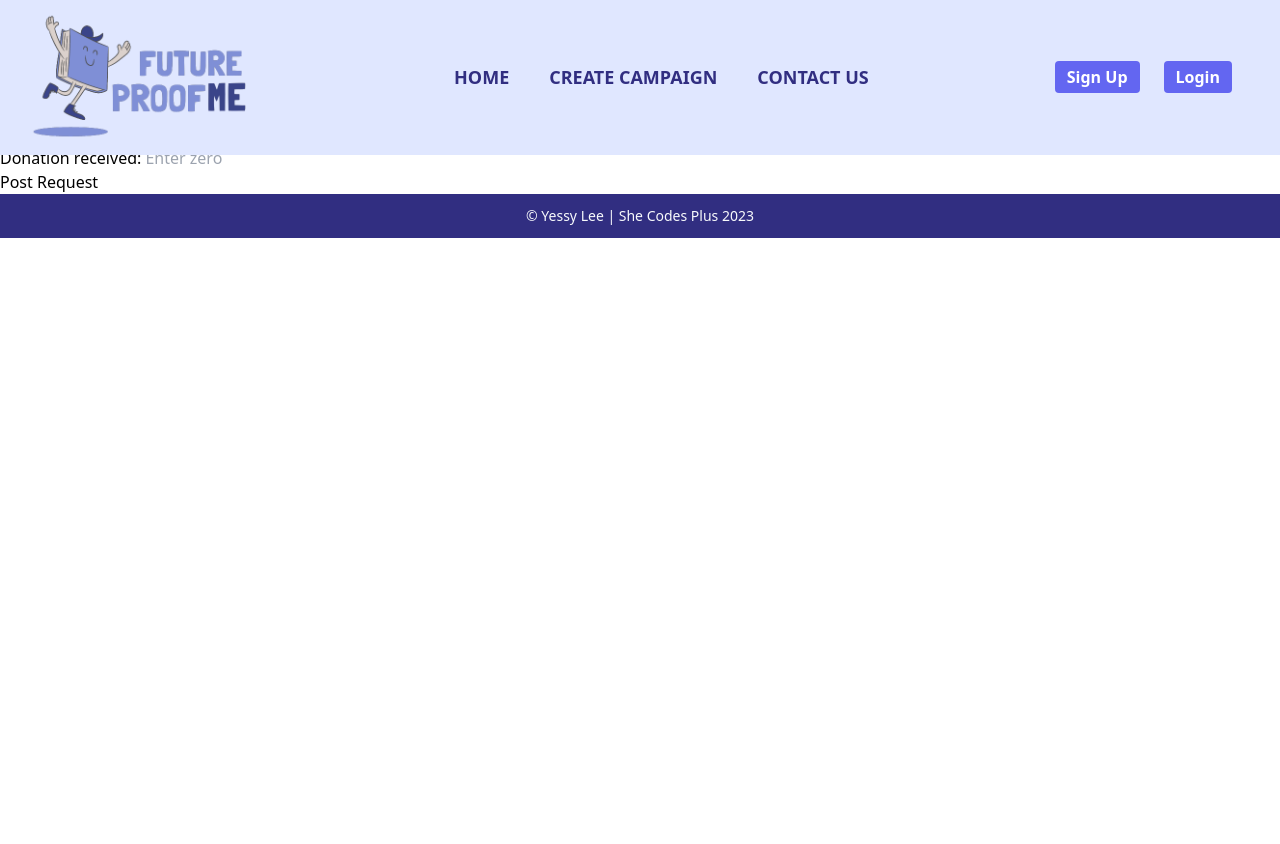
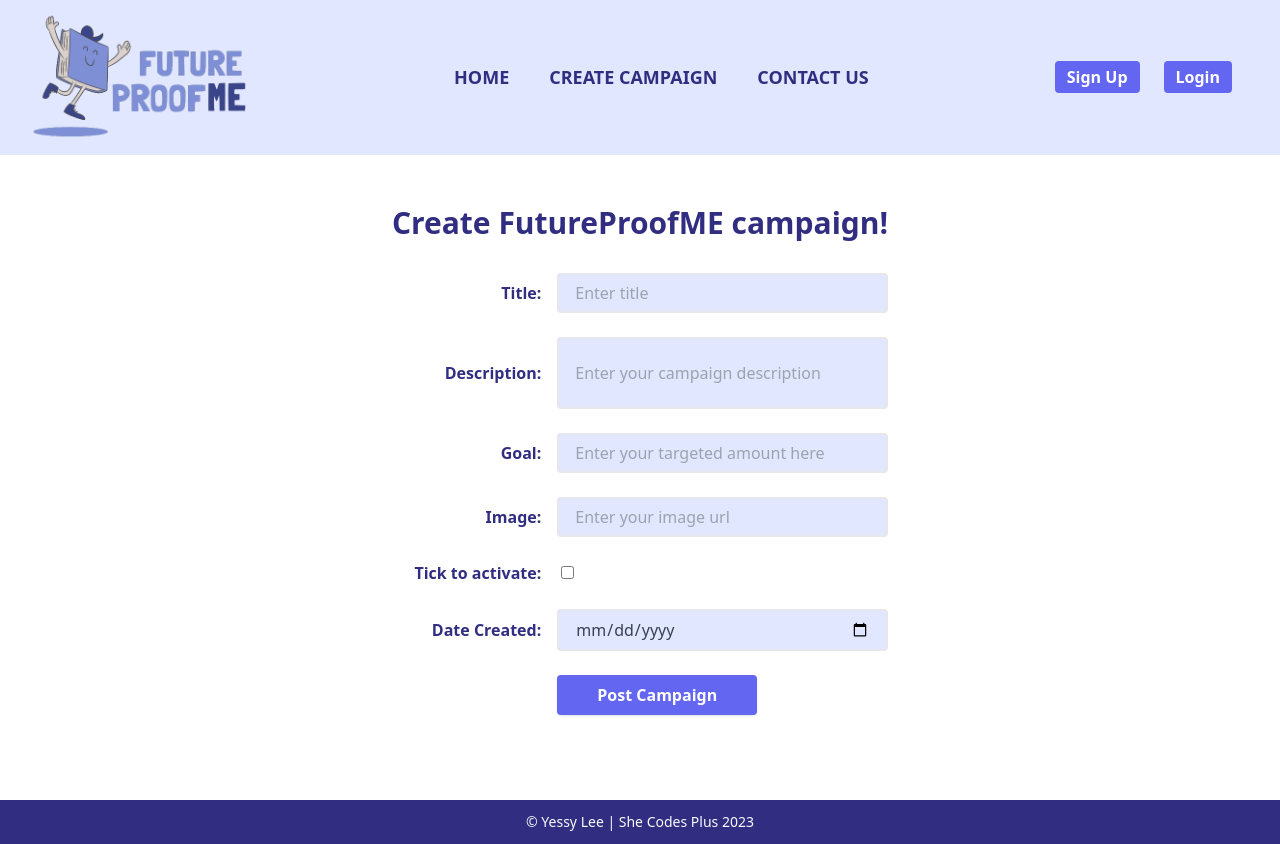
Before and after one commit to YessyLee/crowdfunding, a React (Vite) app: page /postproject in a window 1280 px wide. Before the commit the page ends 800 px from the top, so only its background shows below. Built offline with nearby package versions, Linux system fonts and the light colour scheme.

Commit message:
All of the form styled

```diff
--- a/src/components/ProjectForm/ProjectForm.jsx
+++ b/src/components/ProjectForm/ProjectForm.jsx
@@ -1,26 +1,24 @@
 import React, { useState } from "react";
-
-// Imports
 import { useNavigate, useOutletContext } from "react-router-dom";
 
-// Styles - import css
+function ProjectForm() {
+  const authToken = window.localStorage.getItem("token")
+  const [loggedIn] = useOutletContext();
+  const [project, setProject] = useState({
+    title: "",
+    description: "",
+    goal: null,
+    image: "",
+    is_open: false,
+    date_created: null,
+  });
 
-function ProjectForm(projectData) {
-  // State
-  const authToken = window.localStorage.getItem("token")
-  // const [loggedIn] = useOutletContext();
-  const [project, postProject] = useState(
-    projectData.map
-  );
-
-  // // Hooks
   const navigate = useNavigate();
 
-  // Actions and Helpers
   const handleChange = (event) => {
     const { id, value } = event.target;
-    postProject((prevProjectData) => ({
-      ...prevProjectData,
+    setProject((prevProject) => ({
+      ...prevProject,
       [id]: value,
     }));
   };
@@ -28,11 +26,7 @@ function ProjectForm(projectData) {
   const handleSubmit = async (event) => {
     event.preventDefault();
 
-
-    // console.log("handleSubmit", project, authToken)
-
-    // Is user logged in and have they put something in all fields?
-    if (authToken && project.title && project.description && project.goal && project.image && project.is_open && project.date_created && project.total) {
+    if (loggedIn) {
       try {
         const response = await fetch(
           `${import.meta.env.VITE_API_URL}projects/`,
@@ -40,110 +34,149 @@ function ProjectForm(projectData) {
             method: "post",
             headers: {
               "Content-Type": "application/json",
-              'Authorization': `Token ${authToken}`,
+              Authorization: `Token ${authToken}`,
             },
-            body: JSON.stringify({
-              title: project.title,
-              description: project.description,
-              goal: parseInt(project.goal),
-              image: project.image,
-              is_open: project.is_open === "on",
-              date_created: new Date(project.date_created).toISOString(),
-              total: project.total,
-            }),
-          }
-        );
+            body: JSON.stringify(project),
+            });
+
         if (!response.ok) {
           throw new Error(await response.text());
         }
+
         navigate(-1);
       } catch (err) {
-        console.error(err);
+        // console.error(err);
         alert(`Error: ${err.message}`);
       }
     } else {
-// redirect to login page
       navigate(`/login`);
-}
-};
-        // const data = await response.json();
-        // console.log(data)
-        // THIS IS HOW YOU NAVIGATE AUTOMATICALLY
-        // navigate(`/project/${data.id}`);
-      // } catch (err) {
-        // console.log(err);
-      // }
-    // }
-  // };
+    }
+  };
+
+  return (
+
+    <body className="flex min-h-screen justify-center items-center">
+      <form className="mt-10 pt-20" onSubmit={handleSubmit}>
+       <h1 className="text-indigo-900 text-3xl text-center font-bold pb-8">
+        Create FutureProofME campaign!</h1>
+
+        <div className="flex items-center mb-6">
+          <div className="md:w-1/3">
+            <label className ="block text-indigo-900 font-bold md:text-right mb-1 md:mb-0 pr-4"
+            htmlFor="title">Title:</label>
+        </div>
+
+        <div className="md:w-2/3">
+          <input className ="bg-indigo-100 appearance-none border-2 border-gray-200 rounded w-full py-2 px-4 text-gray-700 leading-tight focus:outline-none focus:bg-white focus:border-purple-500"
+          placeholder="Enter title"
+          type="text"
+          id="title"
+          onChange={handleChange}
+          />
+        </div>
+      </div>
+
+      <div className="flex items-center mb-6">
+        <div className="md:w-1/3">
+          <label className ="block text-indigo-900 font-bold md:text-right mb-1 md:mb-0 pr-4"
+          htmlFor="title">Description:</label>
+        </div>
+
+        <div className="md:w-2/3">
+          <input className ="bg-indigo-100 appearance-none border-2 border-gray-200 rounded w-full py-6 px-4 text-gray-700 leading-tight focus:outline-none focus:bg-white focus:border-purple-500"
+          type="message"
+          id="description"
+          placeholder="Enter your campaign description"
+          maxlength="200"
+          onChange={handleChange}
+          />
+        </div>
+      </div>
+
+      <div className="flex items-center mb-6">
+        <div className="md:w-1/3">
+        <label className ="block text-indigo-900 font-bold md:text-right mb-1 md:mb-0 pr-4"
+        htmlFor="goal">Goal:</label>
+        </div>
+
+        <div className="md:w-2/3">
+          <input className ="bg-indigo-100 appearance-none border-2 border-gray-200 rounded w-full py-2 px-4 text-gray-700 leading-tight focus:outline-none focus:bg-white focus:border-purple-500"
+          placeholder="Enter your targeted amount here"
+          type="number"
+          min="10"
+          id="goal"
+          onChange={handleChange}
+        />
+      </div>
+      </div>
 
 
-  const formFields = [
-    {
-       id: "title",
-       label: "Title: ",
-       placeholder: "Enter Title",
-       type: "text",
-    },
-    {
-        id: "description",
-        label: "Description: ",
-        placeholder: "Enter Description",
-        type: "text",
-    },
-    {
-        id: "goal",
-        label: "Goal: ",
-        placeholder: "Enter Goal",
-        type: "number",
-    },
-    {
-        id: "image",
-        label: "Image: ",
-        placeholder: "Enter Image URL",
-        type: "url",
-    },
-        {
-       id: "is_open",
-       label: "Open: ",
-       placeholder: "Enter if Project Open",
-       type: "checkbox",
-    },
-    {
-        id: "date_created",
-        label: "Date Created: ",
-        placeholder: "Select Date",
-        type: "date",
-    },
-    {
-        id: "total",
-        label: "Donation received: ",
-        placeholder: "Enter zero",
-        type: "number",
-  },
-]
 
-    return (
-        <form>
-            {formFields.map((field, key) => {
-                return (
-                <div key={`${key}-${field.id}`}>
-                    <label htmlFor={field.id}>
-                        {field.label}
-                    </label>
-                    <input
-                        type={field.type}
-                        id={field.id}
-                        placeholder={field.placeholder}
-                        onChange={handleChange}
-                    />
-                </div>
-                )
-            })}
-            <button className="post-project-btn" type="submit" onClick={handleSubmit}>
-            Post Request
-            </button>
+      <div className="flex items-center mb-6">
+    <div className="md:w-1/3">
+        <label className ="block text-indigo-900 font-bold md:text-right
+mb-1 md:mb-0 pr-4"
+htmlFor="image">Image:</label></div>
+
+        <div className="md:w-2/3">
+    <input className ="bg-indigo-100 appearance-none border-2
+border-gray-200 rounded w-full py-2 px-4 text-gray-700
+leading-tight focus:outline-none focus:bg-white
+focus:border-purple-500"
+          placeholder="Enter your image url"
+          type="url"
+          id="image"
+          onChange={handleChange}
+        />
+        </div>
+      </div>
+
+      <div className="flex items-center mb-6">
+    <div className="md:w-1/3">
+        <label className ="block text-indigo-900 font-bold md:text-right
+mb-1 md:mb-0 pr-4"
+        htmlFor="is_open">
+          Tick to activate: </label>
+          </div>
+
+          <div className="md:w-2/3">
+          <input className="pl-10 ml-1"
+            type="checkbox"
+            id="is_open"
+            onChange={handleChange}
+          />
+      </div>
+      </div>
+
+
+      <div className="flex items-center mb-6">
+    <div className="md:w-1/3">
+        <label className ="block text-indigo-900 font-bold md:text-right
+mb-1 md:mb-0 pr-4"
+htmlFor="date_created">Date Created:</label>
+</div>
+
+  <div className="md:w-2/3">
+    <input className ="bg-indigo-100 appearance-none border-2
+border-gray-200 rounded w-full py-2 px-4 text-gray-700
+leading-tight focus:outline-none focus:bg-white
+focus:border-purple-500"
+  type="date" id="date_created" onChange={handleChange} />
+</div>
+</div>
+
+
+            <div className="md:flex md:items-center">
+              <div className="md:w-1/3"></div>
+              <div className="md:w-2/3">
+                <button className="shadow bg-indigo-500 hover:bg-indigo-700 focus:shadow-outline focus:outline-none text-white font-bold py-2 px-10 rounded"  type="submit" onClick={handleSubmit}>
+                Post Campaign
+                </button>
+              </div>
+            </div>
         </form>
-    )
+      </body>
+    );
 }
 
 export default ProjectForm;
--- a/src/components/RegistrationForm/RegistrationForm.jsx
+++ b/src/components/RegistrationForm/RegistrationForm.jsx
@@ -1,5 +1,6 @@
 import { useState } from "react";
 import { useNavigate, useParams} from "react-router-dom";
+import { Link } from "react-router-dom";
 
 function RegistrationForm() {
   const authToken = window.localStorage.getItem("token");
@@ -49,62 +50,88 @@ function RegistrationForm() {
   };
 
   return (
-    <div>
-      <form className="" onSubmit={handleSubmit}>
-        <div>
-          <h2>Sign Up</h2>
-          <label htmlFor="username">Username:</label>
-          <input
+    <body className="flex min-h-screen justify-center items-center">
+      <form className="pt-20 mt-10" onSubmit={handleSubmit}>
+      <h1 className="text-indigo-900 text-3xl text-center font-bold pb-3">
+        Sign Up</h1>
+      <h2 className="text-indigo-400 text-xl text-center font-bold pb-5">
+        Register to donate & to create your very own campaign!</h2>
+
+      <div className="flex items-center mb-6">
+        <div className="md:w-1/3">
+          <label className ="block text-indigo-900 font-bold md:text-right mb-1 md:mb-0 pr-4" htmlFor="username">Username:</label>
+        </div>
+
+        <div className="md:w-2/3">
+          <input className ="bg-indigo-100 appearance-none border-2 border-gray-200 rounded w-full py-2 px-4 text-gray-700 leading-tight focus:outline-none focus:bg-white focus:border-purple-500"
           type="text"
           id="username"
+          onChange={handleChange}
           placeholder="Enter username"
+          />
+        </div>
+      </div>
+
+    <div className="flex items-center mb-6">
+      <div className="md:w-1/3">
+        <label className="block text-indigo-900 font-bold md:text-right mb-1 md:mb-0 pr-4" htmlFor="password">Password:</label>
+      </div>
+      <div className="md:w-2/3">
+        <input className ="bg-indigo-100 appearance-none border-2
+        border-gray-200 rounded w-full py-2 px-4 text-gray-700
+        leading-tight focus:outline-none focus:bg-white focus:border-purple-500"
+        type="password"
+        id="password"
+        onChange={handleChange}
+        placeholder="Password"
+        />
+      </div>
+    </div>
+
+    <div className="flex items-center mb-6">
+      <div className="md:w-1/3">
+        <label className="block text-indigo-900 font-bold md:text-right mb-1 md:mb-0 pr-4" htmlFor="avatar">Avatar:</label>
+      </div>
+      <div className="md:w-2/3">
+        <input className ="bg-indigo-100 appearance-none border-2 border-gray-200 rounded w-full py-2 px-4 text-gray-700 leading-tight focus:outline-none focus:bg-white focus:border-purple-500"
+        type="url"
+        id="avatar"
+        placeholder="Enter your image url"
         onChange={handleChange}
         />
       </div>
-        <div>
-          <label htmlFor="email">Email:</label>
-          <input
-            type="email"
-            id="email"
-            placeholder="Your email here"
-            onChange={handleChange}
-          />
-        </div>
-        <div>
-          <label htmlFor="password">Password:</label>
-          <input
-            type="password"
-            id="password"
-            placeholder="Enter password"
-            onChange={handleChange}
-          />
-        </div>
-        <div>
-          <label htmlFor="avatar">Avatar:</label>
-          <input
-          type="url"
-          id="avatar"
-          placeholder="Image link to your avatar"
-          onChange={handleChange}
-        />
     </div>
 
-        <div>
-          <label htmlFor="avatar">Bio:</label>
-          <input
+    <div className="flex items-center mb-6">
+      <div className="md:w-1/3">
+        <label className="block text-indigo-900 font-bold md:text-right mb-1 md:mb-0 pr-4" htmlFor="bio">Bio:</label>
+      </div>
+
+      <div className="md:w-2/3">
+        <input className ="bg-indigo-100 appearance-none border-2 border-gray-200 rounded w-full py-6 px-4 text-gray-700 leading-tight focus:outline-none focus:bg-white focus:border-purple-500"
         type="text"
         id="bio"
         placeholder="Tell us about yourself"
         onChange={handleChange}
         />
       </div>
-        <div>
-          <button className="" type="submit">
-            Create Account
+    </div>
+
+    <div className="md:flex md:items-center">
+      <div className="md:w-1/3"></div>
+      <div className="md:w-2/3">
+        <button className="shadow bg-indigo-500 hover:bg-indigo-700 focus:shadow-outline focus:outline-none text-white font-bold py-2 px-10 rounded"
+        type="submit">
+        Login
         </button>
     </div>
+  </div>
+
+    <h2 className="text-indigo-800 text-md text-center mt-5 ml-20 pl-5">
+    Already have an account?<Link to="/login" className="text-indigo-800 text-lg text-center font-bold pl-2 pb-5">Login here!</Link></h2>
+
   </form>
-    </div>
+  </body>
   );
 }
 
--- a/src/index.css
+++ b/src/index.css
@@ -2,7 +2,7 @@
 @tailwind components;
 @tailwind utilities;
 
-/* I THINK I INSTALLED TAILWIND INCORRECTLY, INITIALLY I DONWLOADED USING HTML INSTRUCTIONS */
+/* I THINK I INSTALLED TAILWIND INCORRECTLY, INITIALLY I DONWLOADED HTML INSTRUCTIONS, THEN TRIED TO REVERSE AND INSTALLED REACTJS VERSION, BUT THESE ERRORS CAME UP AND NOT SURE HOW TO FIX THESE */
 
 /* @layer base { */
     /* h1 { */
@@ -12,10 +12,10 @@
       /* @apply text-5xl; */
     /* } */
     /* h3 { */
-      /* @apply font-medium text-lg text-slate-500 font-bold text-center mb-3; */
+      /* @apply font-medium text-lg text-indigo-500 font-bold text-center mb-3; */
     /* } */
     /* h4 { */
-      /* @apply font-medium text-lg text-slate-500 font-bold text-center mb-3; */
+      /* @apply font-medium text-lg text-indigo-500 font-bold text-center mb-3; */
     /* } */
     /* p { */
       /* @apply font-medium text-sm text-slate-500 text-center mb-3; */
--- a/src/pages/HomePage.jsx
+++ b/src/pages/HomePage.jsx
@@ -41,7 +41,7 @@ function HomePage() {
             <div>
               <h1 className="text-3xl font-bold text-indigo-900">Welcome to FutureProofME!</h1>
               <h2 className="text-xl font-bold text-indigo-900 mb-5">Crowdfunding site for your FUTURE 🚀</h2>
-              <p className="text-slate-600">FutureProofME is a crowdfunding platform to help you and peers-alike raise fund for education, and can help you overcome financial barriers that may otherwise prevent you from pursuing your desired career. By using FutureProofME, you can create campaigns to raise funds for your educational expenses, including tuition fees, exam certification, textbooks, and other course materials.</p>
+              <p className="text-slate-600">FutureProofME is a crowdfunding platform to help you and your peers raise funds for education. FutureProofME can help you overcome financial barriers that may otherwise prevent you from pursuing your desired career. By using FutureProofME, you can create campaigns to raise funds for your educational expenses, including tuition fees, exam certification, textbooks, and other course materials.</p>
             </div>
           </div>
         </div>
```
Also changed, not shown: src/components/ContactForm/ContactForm.jsx (+7 -8 lines), src/components/LoginForm/LoginForm.jsx (+5 -5 lines), src/pages/ProjectPage.jsx (+9 -4 lines), src/pages/RegistrationPage.jsx (+1 -14 lines). Lines whose indentation alone changed are shown as unchanged.
